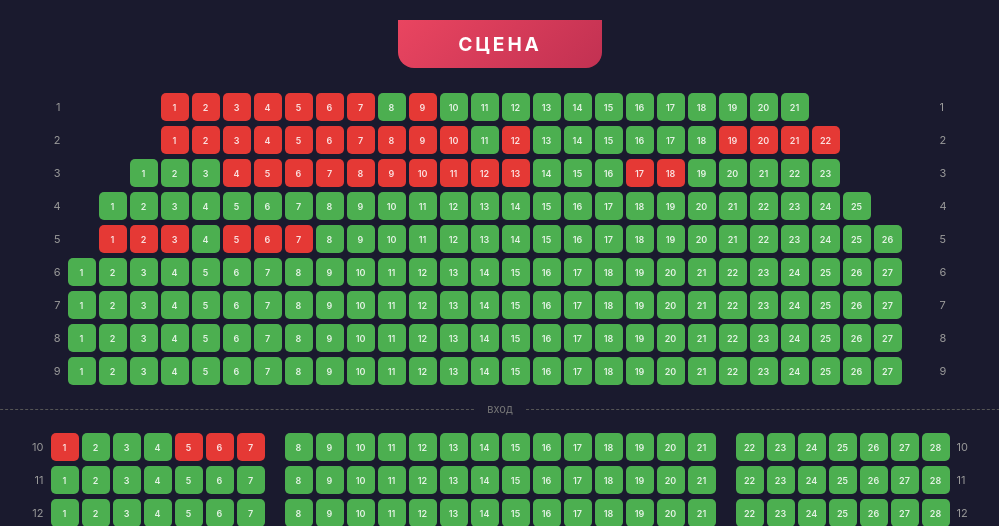
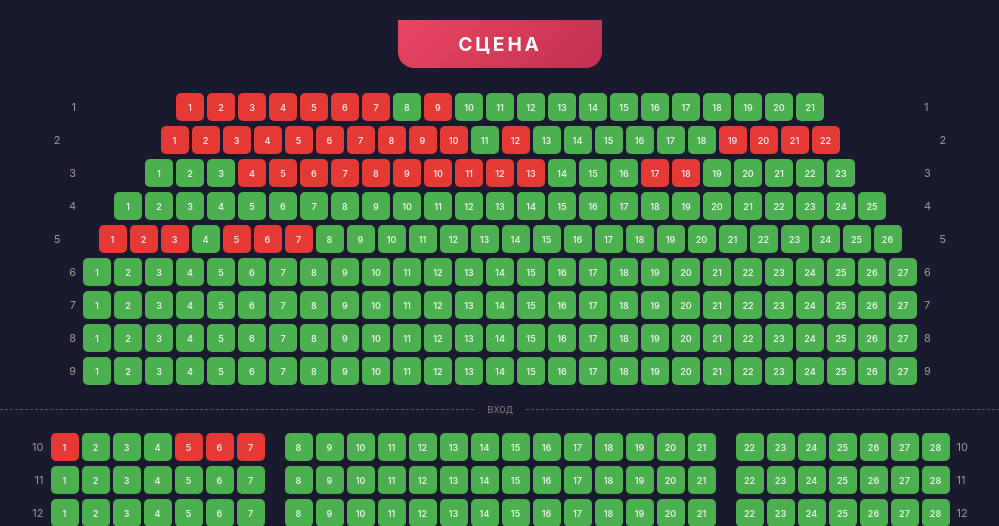
Before and after one commit to thecattest/spring-tickets, a FastAPI app: page / in a window 1280 px wide. Shown: the top 526 px of the page, without its empty margins (140-1139 px from the left). Run offline with FastAPI, Linux system fonts and the light colour scheme; data comes from the database, SQL or seed files in the repository.

Commit message:
fix: symmetric right-side spacing for row labels in top section
Use equal padding on both sides of rows 1-9 so the right row label
sits close to the seats, matching the bottom section spacing.

```diff
--- a/web/templates/hall.html
+++ b/web/templates/hall.html
@@ -169,7 +169,7 @@
         <div class="seat {{ 'occupied' if seat.occupied else 'free' }}"
              title="Ряд {{ row.row_number }}, Место {{ seat.number }}">{{ seat.number }}</div>
       {% endfor %}
-      {% for _ in range(max_seats - row.seats|length - pad) %}<div class="spacer"></div>{% endfor %}
+      {% for _ in range(pad) %}<div class="spacer"></div>{% endfor %}
       <div class="row-label-right">{{ row.row_number }}</div>
     </div>
   {% endfor %}
```
